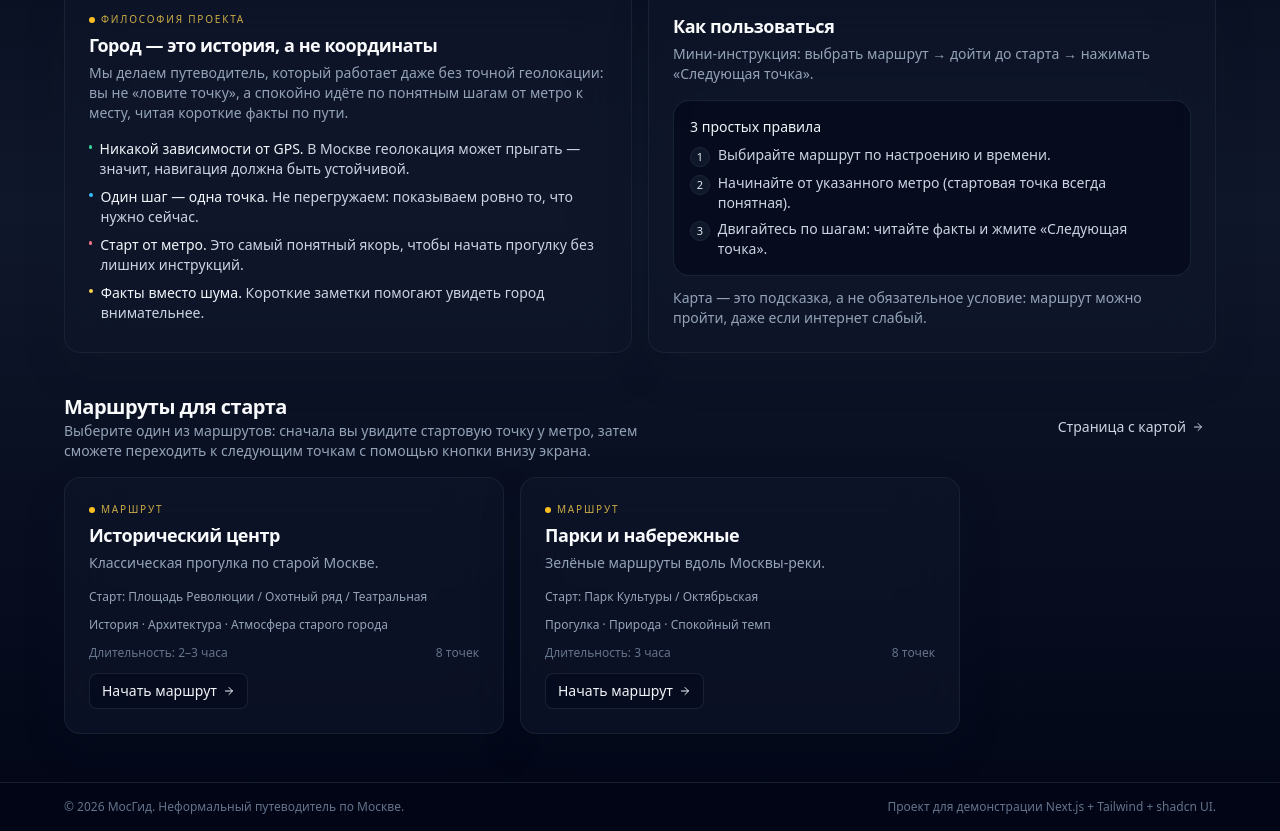
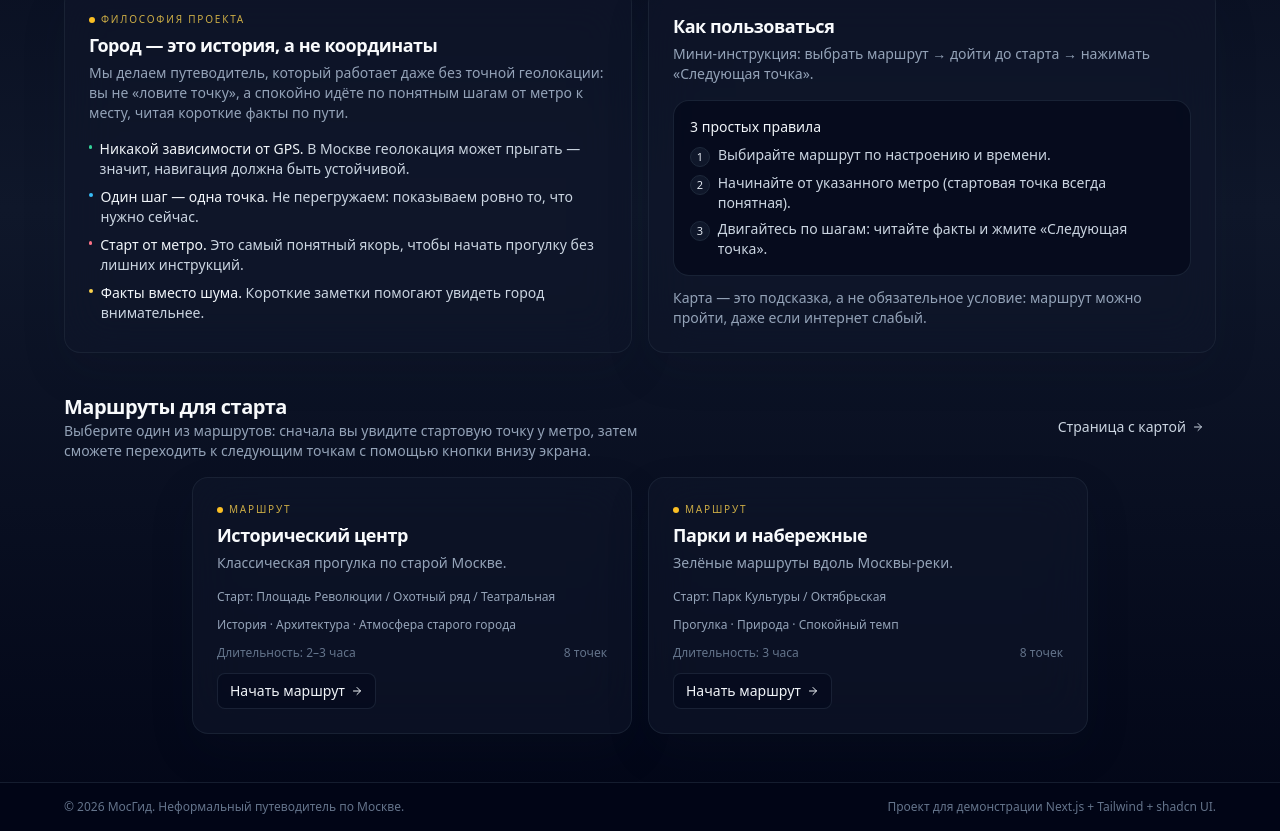
Before and after one commit to redfoxkir/moscow-guide, a Next.js app: page / in a window 1280 px wide. Shown: the part 412-1243 px from the top of the page. Built offline with nearby package versions, Linux system fonts and the light colour scheme.

Commit message:
Center route cards grid

```diff
--- a/app/page.tsx
+++ b/app/page.tsx
@@ -148,7 +148,7 @@ export default function HomePage() {
             </a>
           </Button>
         </div>
-        <div className="grid gap-4 sm:grid-cols-2 max-w-4xl">
+        <div className="grid gap-4 sm:grid-cols-2 max-w-4xl mx-auto">
           {cityRoutes.map((route) => (
             <Card key={route.slug}>
               <CardHeader>
```
